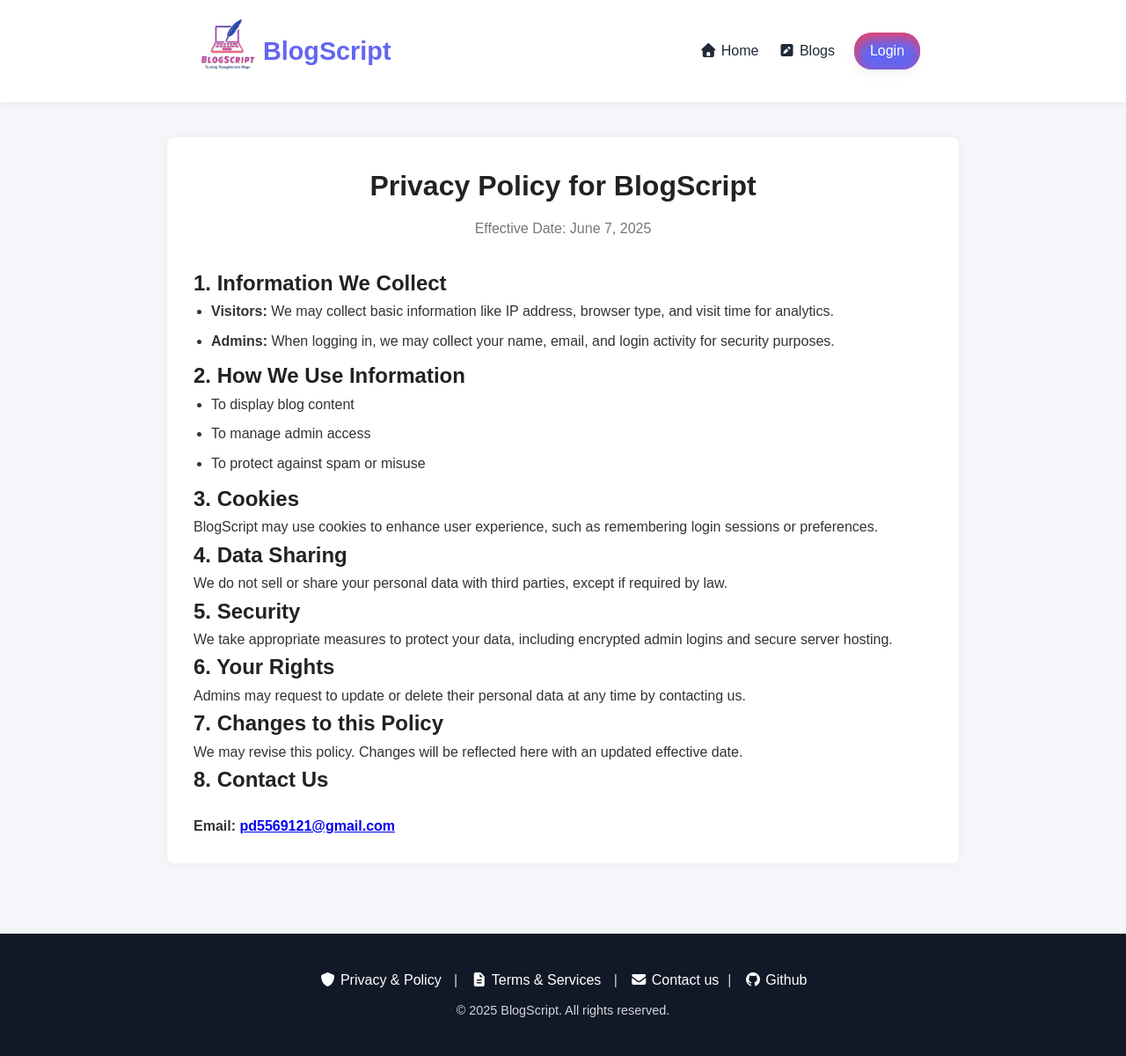
After one commit to Pankajdas0025/BlogScript-website-, a PHP site: page /BlogScript/privacy.php in a window 1280 px wide. The commit adds this page. Shown: the whole page at 88% size. Run offline with PHP 8.4, Linux system fonts and the light colour scheme; a stand-in replaces the project's code that opens the database connection; some libraries are stand-ins or nearby versions.

Commit message:
Add new data

```diff
--- a/components/footer.php
+++ b/components/footer.php
@@ -23,8 +23,8 @@ footer p {
 <!-- FOOTER -->
 <footer>
   <div>
-    <a href="https://drive.google.com/file/d/17XUmVf4YEe-3BXceomfECZifhSNRhILa/view?usp=drive_link"><i class="fa fa-shield"></i>  Privacy & Policy</a> |
-    <a href="https://drive.google.com/file/d/1gC6tuELq2-wC4WE1MEIopsIGkldPnTDh/view?usp=drive_link"><i class="fa fa-file-text"></i> Terms & Services</a> |
+    <a href="privacy.php"><i class="fa fa-shield"></i>  Privacy & Policy</a> |
+    <a href="terms.php"><i class="fa fa-file-text"></i> Terms & Services</a> |
     <a href="https://wa.me/919155726625?text=Hey%2C%20can%20you%20Please%20share%20the%20details%20about%20BlogScript"><i class="fa fa-envelope"></i> Contact us</a>|
     <a href="https://github.com/Pankajdas0025/BlogScript-website-"><i class="fa-brands fa-github"></i> Github</a>
   </div>
--- /dev/null
+++ b/privacy.php
@@ -0,0 +1,89 @@
+
+<?php
+session_start();
+include 'src/db.php';
+include 'src/config.php';
+include 'components/header.php'; ?>
+
+<head>
+    <title>Privacy Policy - BlogScript</title>
+    <?php include 'components/head.php'; ?>
+
+    <style>
+        body {
+            font-family: Arial, sans-serif;
+            line-height: 1.6;
+            margin: 0;
+            padding: 0;
+            background: #f4f6f9;
+            color: #333;
+        }
+        .container {
+            max-width: 900px;
+            margin: 40px auto;
+            background: #fff;
+            padding: 30px;
+            border-radius: 8px;
+            box-shadow: 0 0 10px rgba(0,0,0,0.05);
+        }
+        h1, h2 {
+            color: #222;
+        }
+        h1 {
+            text-align: center;
+            margin-bottom: 10px;
+        }
+        .date {
+            text-align: center;
+            color: #777;
+            margin-bottom: 30px;
+        }
+        ul {
+            padding-left: 20px;
+        }
+        li {
+            margin-bottom: 8px;
+        }
+        .contact {
+            margin-top: 20px;
+            font-weight: bold;
+        }
+    </style>
+</head>
+
+<div class='container'>
+    <h1>Privacy Policy for BlogScript</h1>
+    <p class='date'>Effective Date: June 7, 2025</p>
+
+    <h2>1. Information We Collect</h2>
+    <ul>
+        <li><strong>Visitors:</strong> We may collect basic information like IP address, browser type, and visit time for analytics.</li>
+        <li><strong>Admins:</strong> When logging in, we may collect your name, email, and login activity for security purposes.</li>
+    </ul>
+
+    <h2>2. How We Use Information</h2>
+    <ul>
+        <li>To display blog content</li>
+        <li>To manage admin access</li>
+        <li>To protect against spam or misuse</li>
+    </ul>
+
+    <h2>3. Cookies</h2>
+    <p>BlogScript may use cookies to enhance user experience, such as remembering login sessions or preferences.</p>
+
+    <h2>4. Data Sharing</h2>
+    <p>We do not sell or share your personal data with third parties, except if required by law.</p>
+
+    <h2>5. Security</h2>
+    <p>We take appropriate measures to protect your data, including encrypted admin logins and secure server hosting.</p>
+
+    <h2>6. Your Rights</h2>
+    <p>Admins may request to update or delete their personal data at any time by contacting us.</p>
+
+    <h2>7. Changes to this Policy</h2>
+    <p>We may revise this policy. Changes will be reflected here with an updated effective date.</p>
+
+    <h2>8. Contact Us</h2>
+    <p class='contact'>Email: <a href='mailto:pd5569121@gmail.com'>pd5569121@gmail.com</a></p>
+</div>
+<?php include 'components/footer.php'; ?>
```
Also changed, not shown: crud/create.php (+68 -4 lines), terms.php (added, +107 -0 lines), 1 other file.
